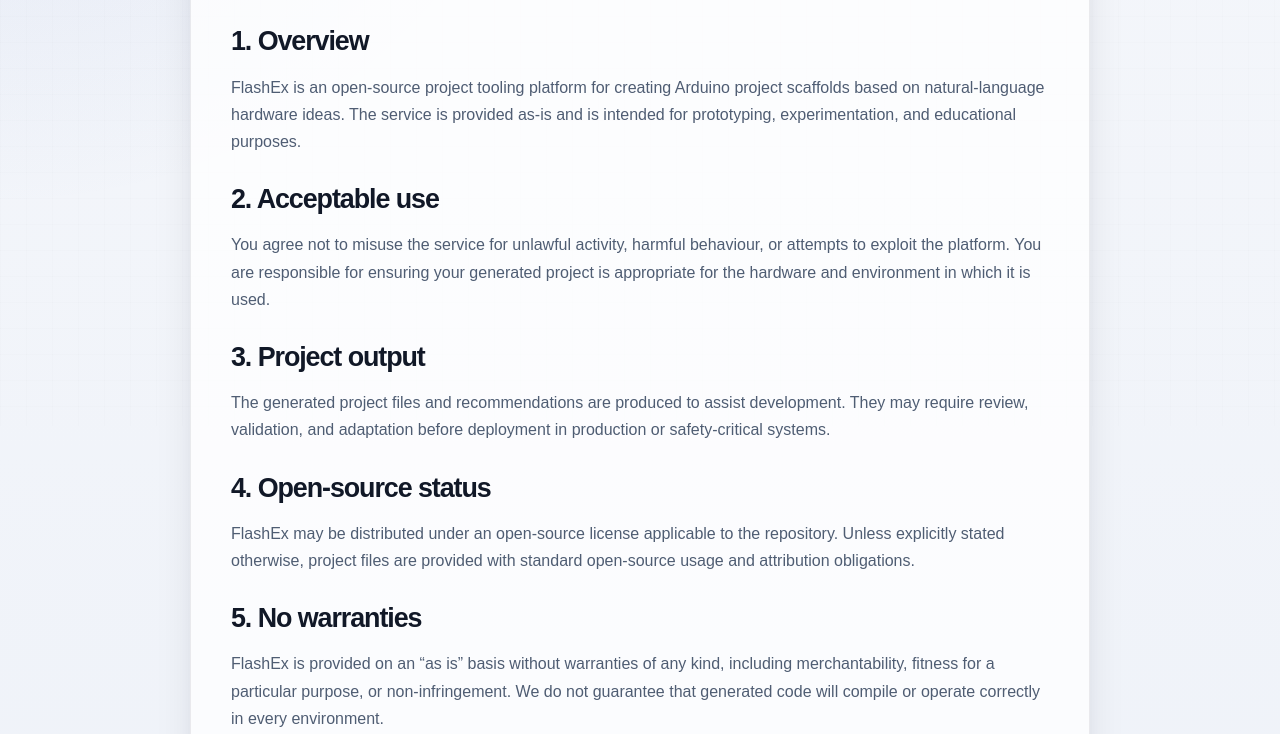
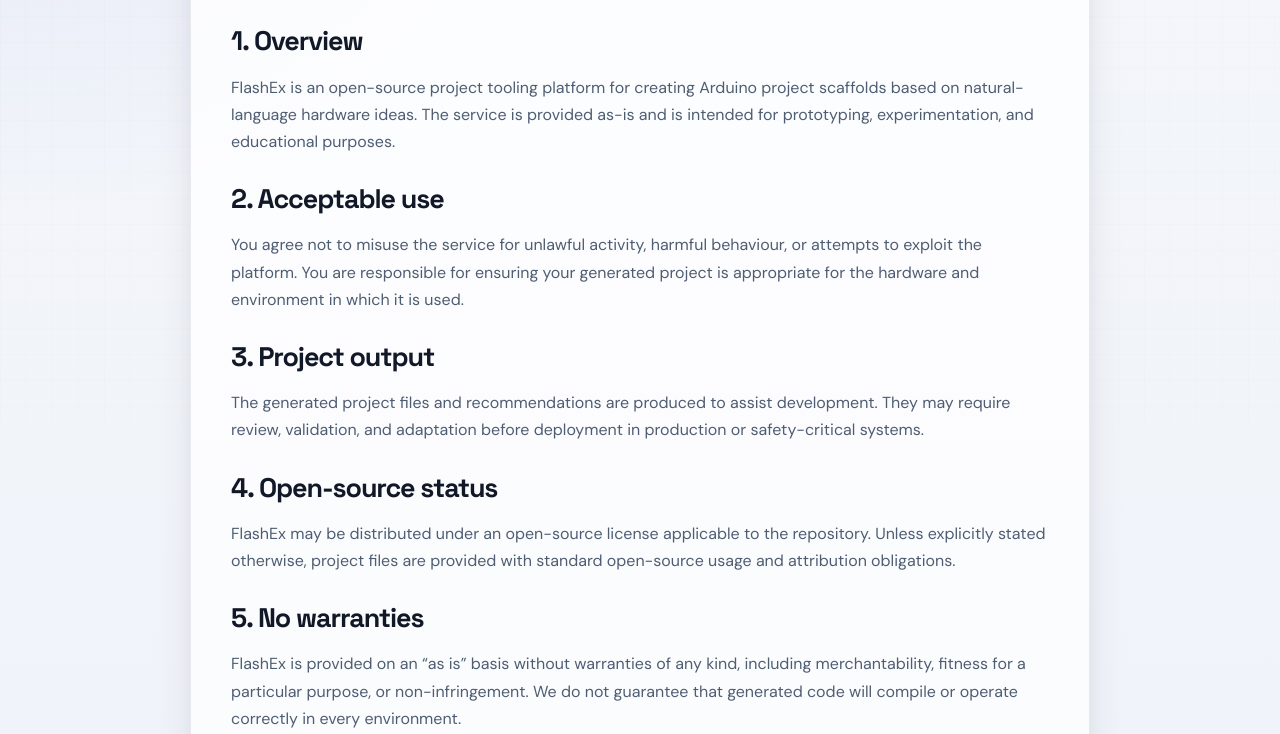
Before and after one commit to SubhakarKaarthi/flashex, a plain HTML site: page site/terms.html in a window 1280 px wide. Shown: the part 374-1108 px from the top of the page. Drawn offline with Linux system fonts and the light colour scheme.

Commit message:
fix: preserve site typography offline and canonicalize host

```diff
--- a/site/robots.txt
+++ b/site/robots.txt
@@ -2,4 +2,3 @@ User-agent: *
 Allow: /
 
 Sitemap: https://flashex.vercel.app/sitemap.xml
-Sitemap: https://www.uvtechstore.in/sitemap.xml
--- a/site/style.css
+++ b/site/style.css
@@ -1,3 +1,19 @@
+@font-face {
+  font-family: "DM Sans";
+  font-style: normal;
+  font-weight: 400 700;
+  font-display: swap;
+  src: url("fonts/rP2Yp2ywxg089UriI5-g4vlH9VoD8Cmcqbu0-K4.woff2") format("woff2");
+}
+
+@font-face {
+  font-family: "Space Grotesk";
+  font-style: normal;
+  font-weight: 500 700;
+  font-display: swap;
+  src: url("fonts/V8mDoQDjQSkFtoMM3T6r8E7mPbF4Cw.woff2") format("woff2");
+}
+
 :root {
   --bg: #f5f7fb;
   --bg-strong: #edf1f8;
--- a/site/sw.js
+++ b/site/sw.js
@@ -1,4 +1,4 @@
-const CACHE_NAME = 'flashex-shell-v2';
+const CACHE_NAME = 'flashex-shell-v3';
 const APP_SHELL = [
   './',
   './index.html',
@@ -6,6 +6,8 @@ const APP_SHELL = [
   './terms.html',
   './licenses.html',
   './style.css',
+  './fonts/rP2Yp2ywxg089UriI5-g4vlH9VoD8Cmcqbu0-K4.woff2',
+  './fonts/V8mDoQDjQSkFtoMM3T6r8E7mPbF4Cw.woff2',
   './app.js',
   './manifest.webmanifest',
   './icons/icon-192.png',
```
Also changed, not shown: site/index.html (+0 -3 lines), site/fonts/V8mDoQDjQSkFtoMM3T6r8E7mPb54C-s0.woff2 (added), site/fonts/V8mDoQDjQSkFtoMM3T6r8E7mPb94C-s0.woff2 (added), site/fonts/V8mDoQDjQSkFtoMM3T6r8E7mPbF4Cw.woff2 (added), site/fonts/rP2Yp2ywxg089UriI5-g4vlH9VoD8Cmcqbu0-K4.woff2 (added), site/fonts/rP2Yp2ywxg089UriI5-g4vlH9VoD8Cmcqbu6-K6h9Q.woff2 (added), site/vercel.json.
